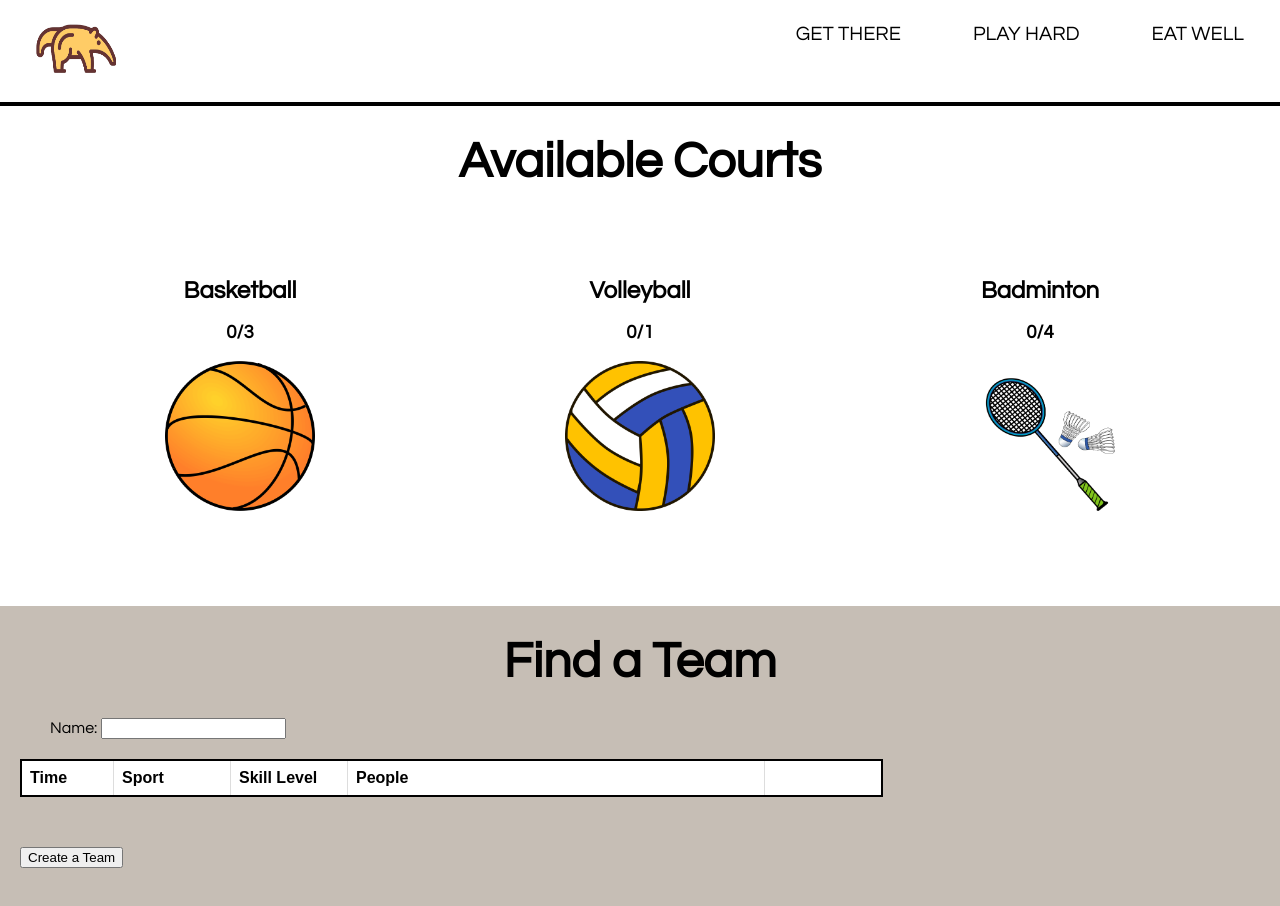
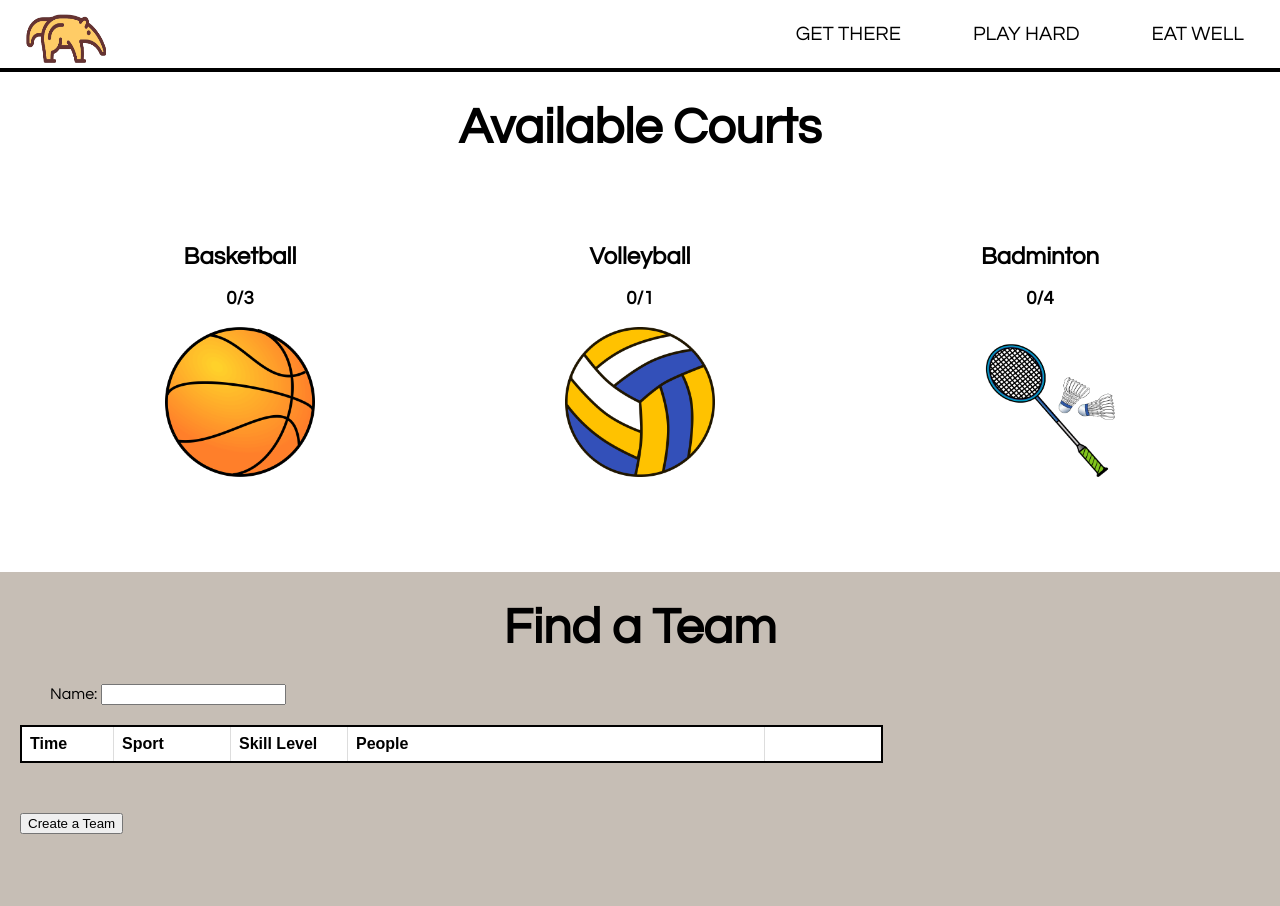
Before and after one commit to LexTruong/gymeater, a plain HTML site: page webjam/arc.html in a window 1280 px wide. Shown: the top 906 px of the page. Drawn offline with Linux system fonts and the light colour scheme.

Commit message:
updated navbar

```diff
--- a/webjam/css/anteatery.css
+++ b/webjam/css/anteatery.css
@@ -17,7 +17,12 @@ ul {
 }
 
 #logo {
-    float: left;
+  position: absolute;
+  top:-10px;
+  left:-10px;
+  float:left;
+  width: 5px;
+  height: 5px;
 }
 
 li {
--- a/webjam/css/arc.css
+++ b/webjam/css/arc.css
@@ -17,7 +17,12 @@ ul {
 }
 
 #logo {
-    float: left;
+    position: absolute;
+    top:-10px;
+    left:-10px;
+    float:left;
+    width: 5px;
+    height: 5px;
 }
 
 li {
--- a/webjam/css/bus.css
+++ b/webjam/css/bus.css
@@ -17,7 +17,12 @@ ul {
 }
 
 #logo {
-    float: left;
+    position: absolute;
+    top:-10px;
+    left:-10px;
+    float:left;
+    width: 5px;
+    height: 5px;
 }
 
 li {
```
Also changed, not shown: webjam/anteatery.html (+1 -2 lines), webjam/arc.html (+1 -2 lines), webjam/bus.html (+1 -2 lines), webjam/index.html (+1 -2 lines).
